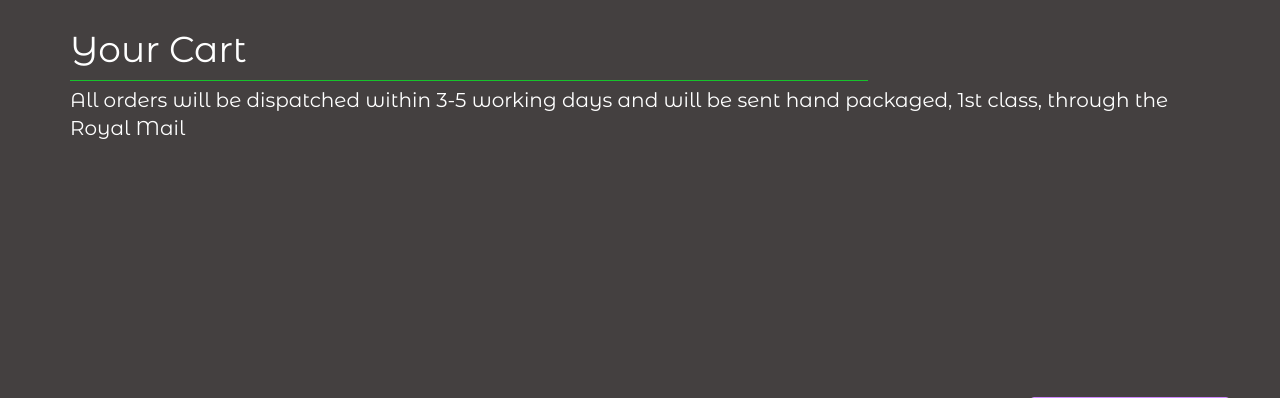
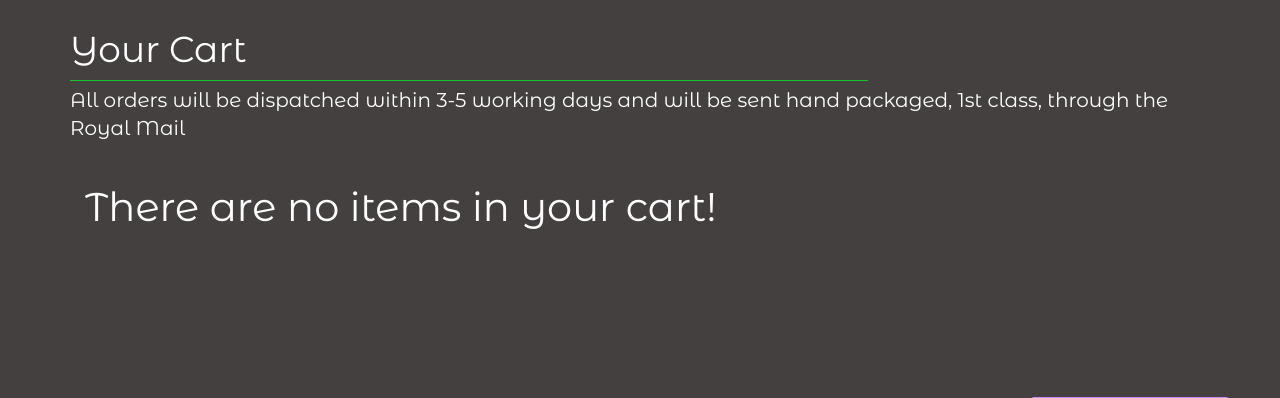
Before and after one commit to sw1ckham/cte-ecommerce, a Django app: page /cart/ in a window 1280 px wide. Shown: the part 91-489 px from the top of the page. Run offline with Django 3.2, Linux system fonts and the light colour scheme; some libraries are stand-ins or nearby versions.

Commit message:
added empty django tags to render no items in cart when empty

```diff
--- a/cart/templates/cart.html
+++ b/cart/templates/cart.html
@@ -59,17 +59,15 @@
                 </div>
             </div>
         </div>
-        {% endfor %}
-
-        {% if cart_items.total == 0 %}
+        {% empty %}
                 <div class="container">
                     <div class="row">
-                        <div class="col-12 col-sm-6">
+                        <div class="col-12">
                             <p class="product-title">There are no items in your cart!</p>
                         </div>
                     </div>
                 </div>
-        {% endif %}
+        {% endfor %}
 
         <div class="col-12 col-sm-6 text-center total-wrapper">
             <p class="product-description">Total</p>
```
